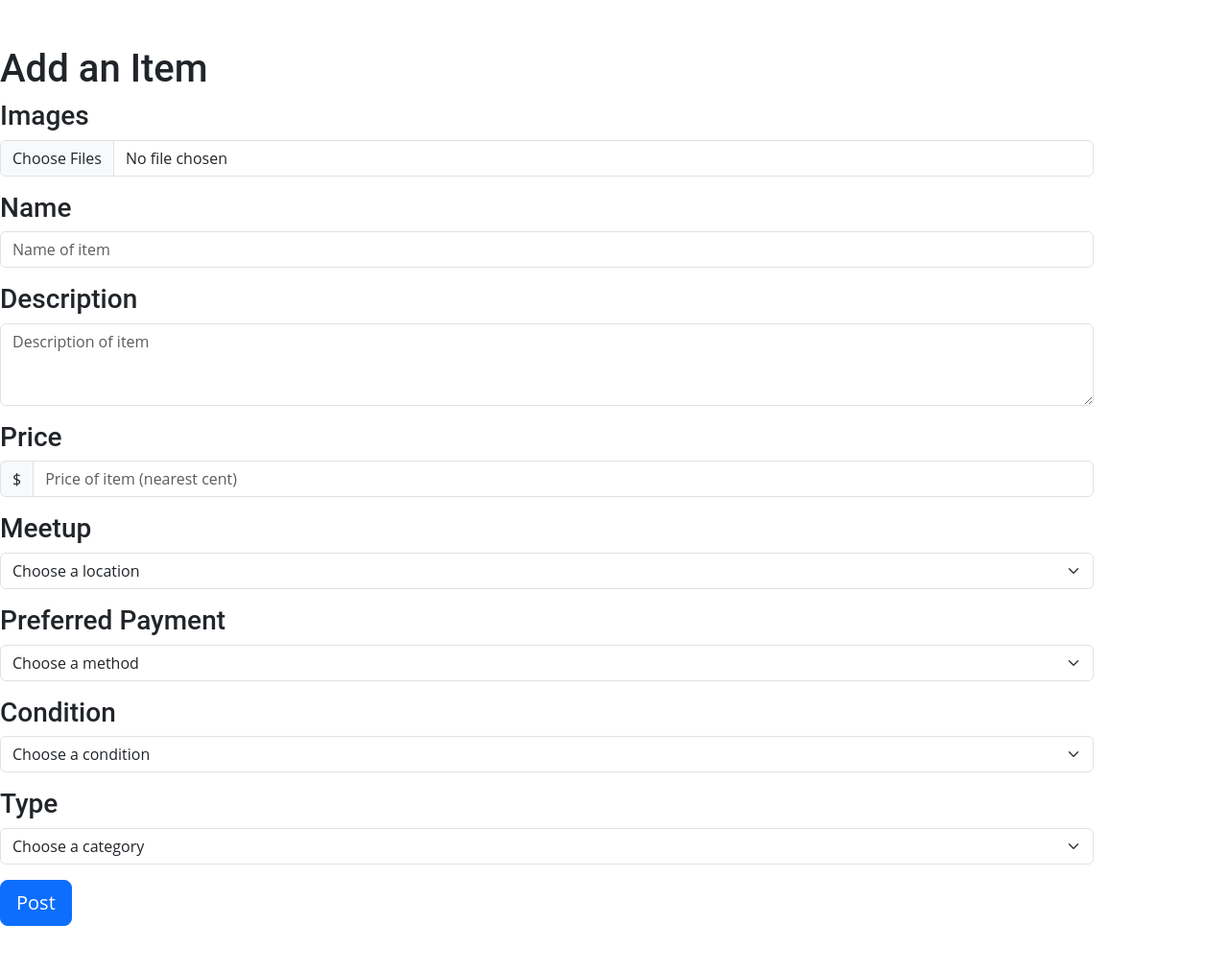
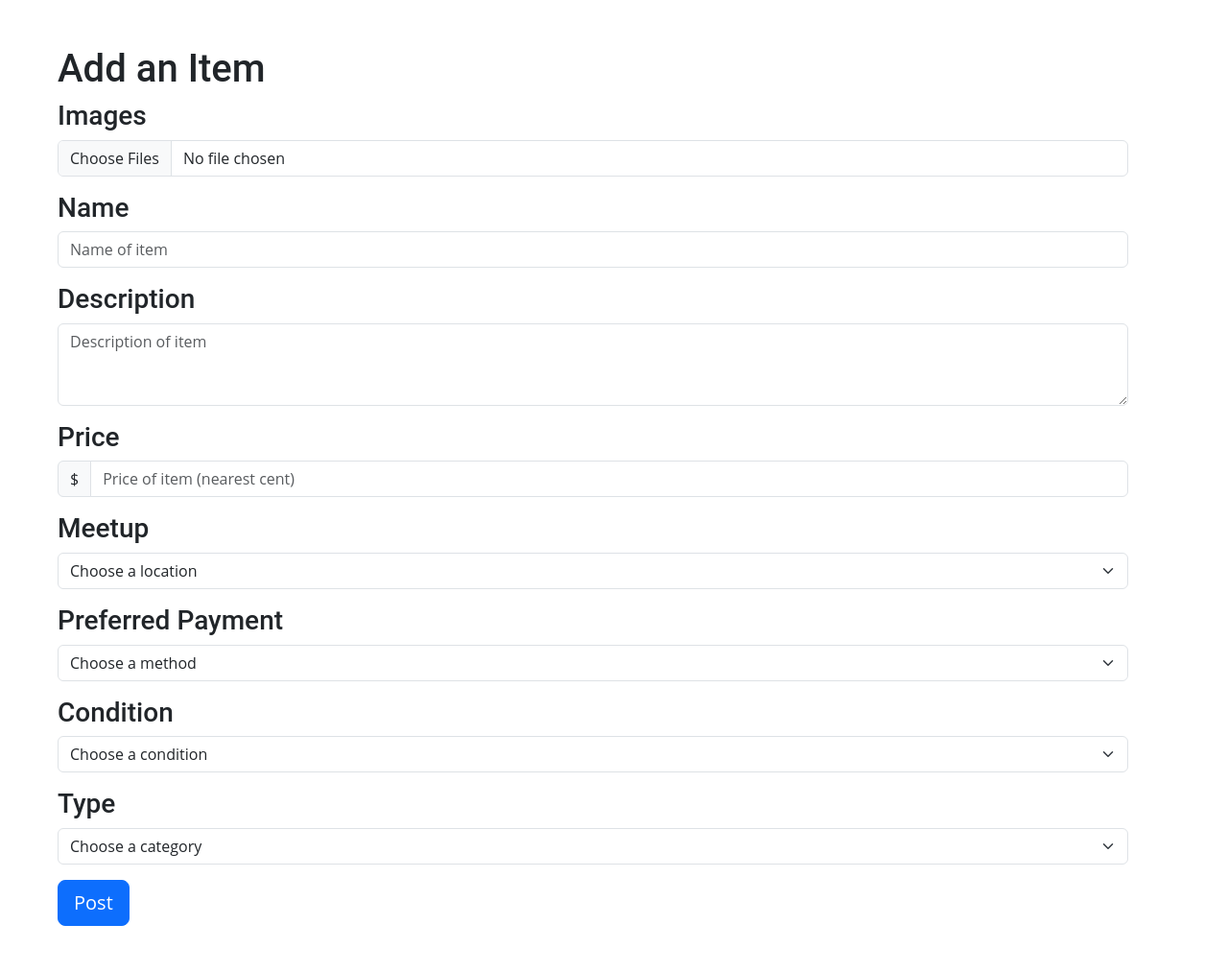
Before and after one commit to mylesgrxnt/BC-Marketplace, a Flask app: page /add_item in a window 1280 px wide. Shown: the part 58-1071 px from the top of the page at 96% size. Run offline with Flask 3, Linux system fonts and the light colour scheme; a user stored in the database is signed in.

Commit message:
fixed HTML

```diff
--- a/project/templates/add_item.html
+++ b/project/templates/add_item.html
@@ -1,6 +1,7 @@
 {% extends "base.html" %}
 
 {% block content %}
+<div class="container mx-5">
   <form method="POST">
   <h1>Add an Item</h1>
   <div class="form-group mb-3">
@@ -65,4 +66,5 @@
     <button type="submit" class="btn btn-primary btn-lg">Post</button>
   </div>
   </form>
+</div>
 {% endblock %}
```
Lines whose indentation alone changed are shown as unchanged.
